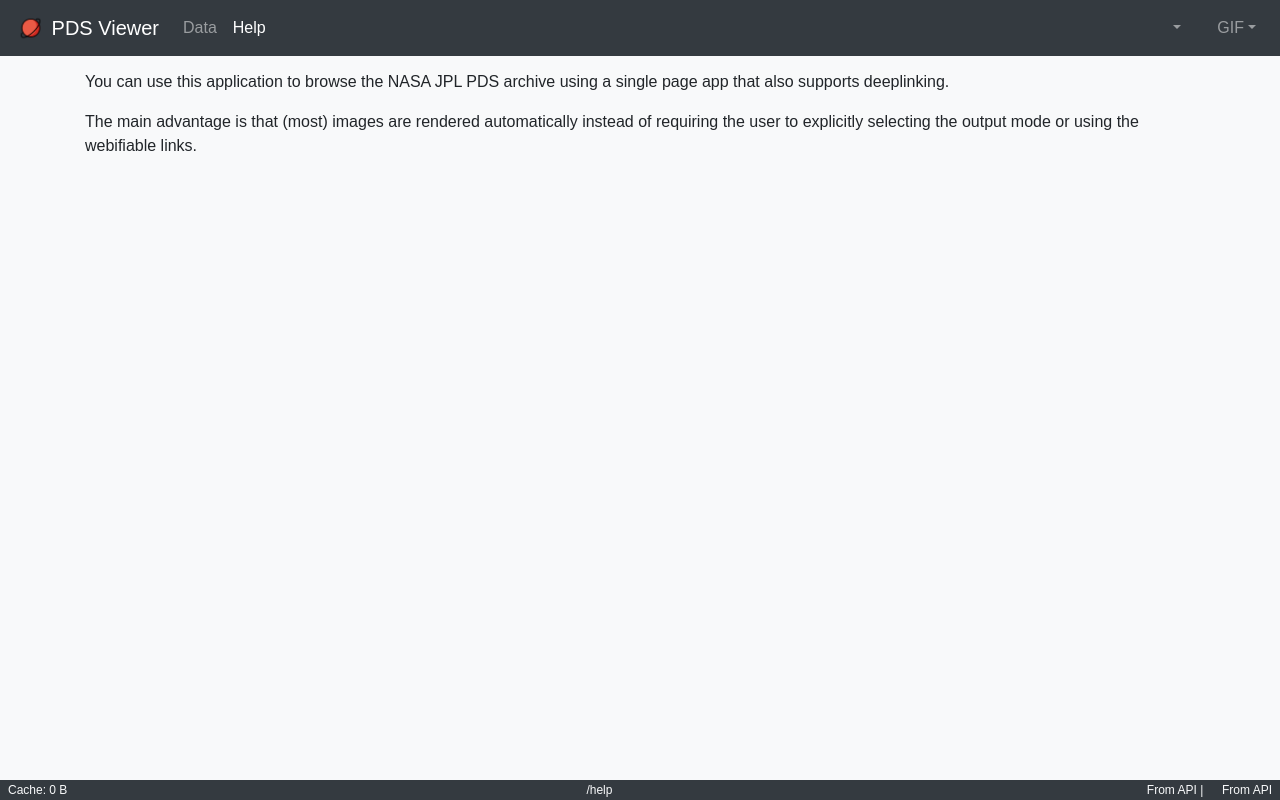
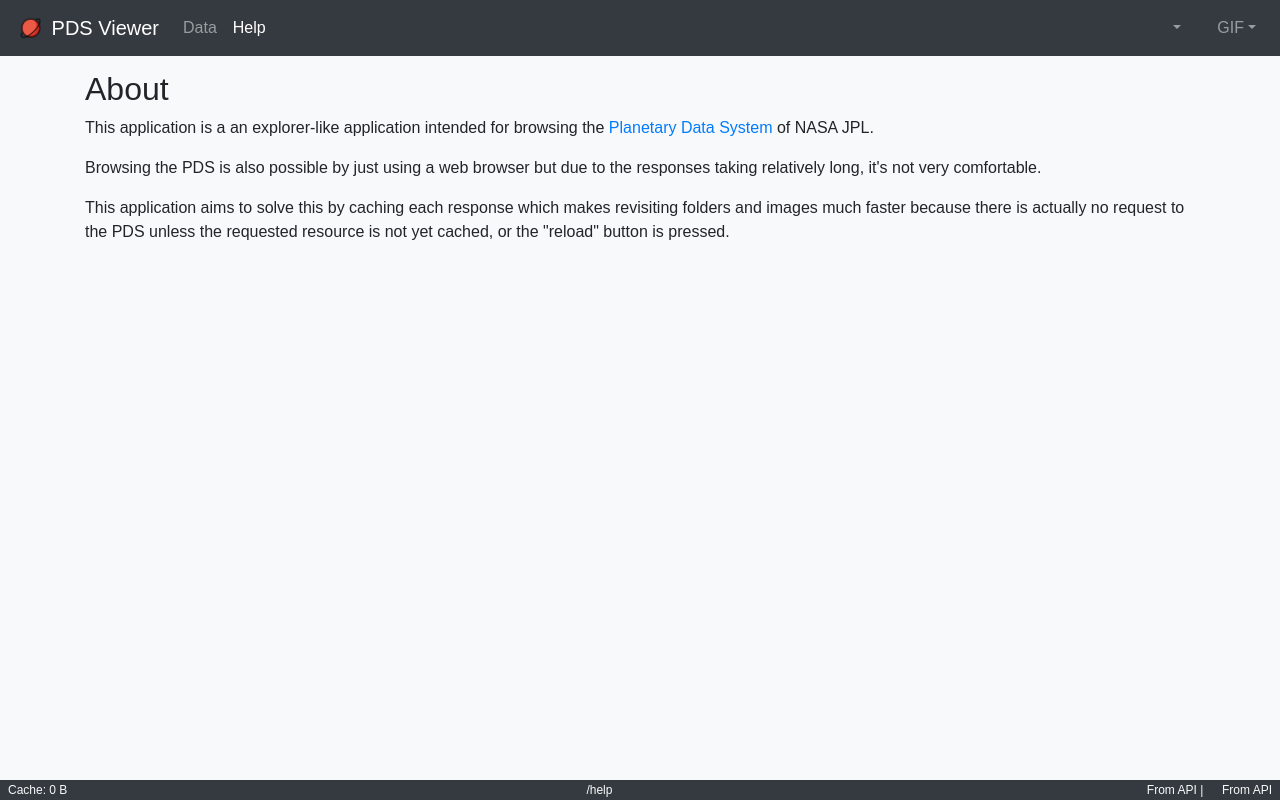
Before and after one commit to emtee40/pds-viewer-frontend, a React (Vite) app: page /help in a window 1280 px wide. Built offline with nearby package versions, Linux system fonts and the light colour scheme; some icons are missing.

Commit message:
update help text

```diff
--- a/src/pages/HelpPage.tsx
+++ b/src/pages/HelpPage.tsx
@@ -1,13 +1,13 @@
 import React from 'react';
 import {Container} from "react-bootstrap";
 
-const MainPage = () => (
+const HelpPage = () => (
     <Container>
-        <p>You can use this application to browse the NASA JPL PDS archive using a single page app that also supports
-            deeplinking.</p>
-        <p>The main advantage is that (most) images are rendered automatically instead of requiring the user to
-            explicitly selecting the output mode or using the webifiable links.</p>
+        <h2>About</h2>
+        <p>This application is a an explorer-like application intended for browsing the <a href={'https://pds-imaging.jpl.nasa.gov/'}>Planetary Data System</a> of NASA JPL.</p>
+        <p>{'Browsing the PDS is also possible by just using a web browser but due to the responses taking relatively long, it\'s not very comfortable.'}</p>
+        <p>{'This application aims to solve this by caching each response which makes revisiting folders and images much faster because there is actually no request to the PDS unless the requested resource is not yet cached, or the "reload" button is pressed.'}</p>
     </Container>
 );
 
-export default MainPage;
+export default HelpPage;
```
